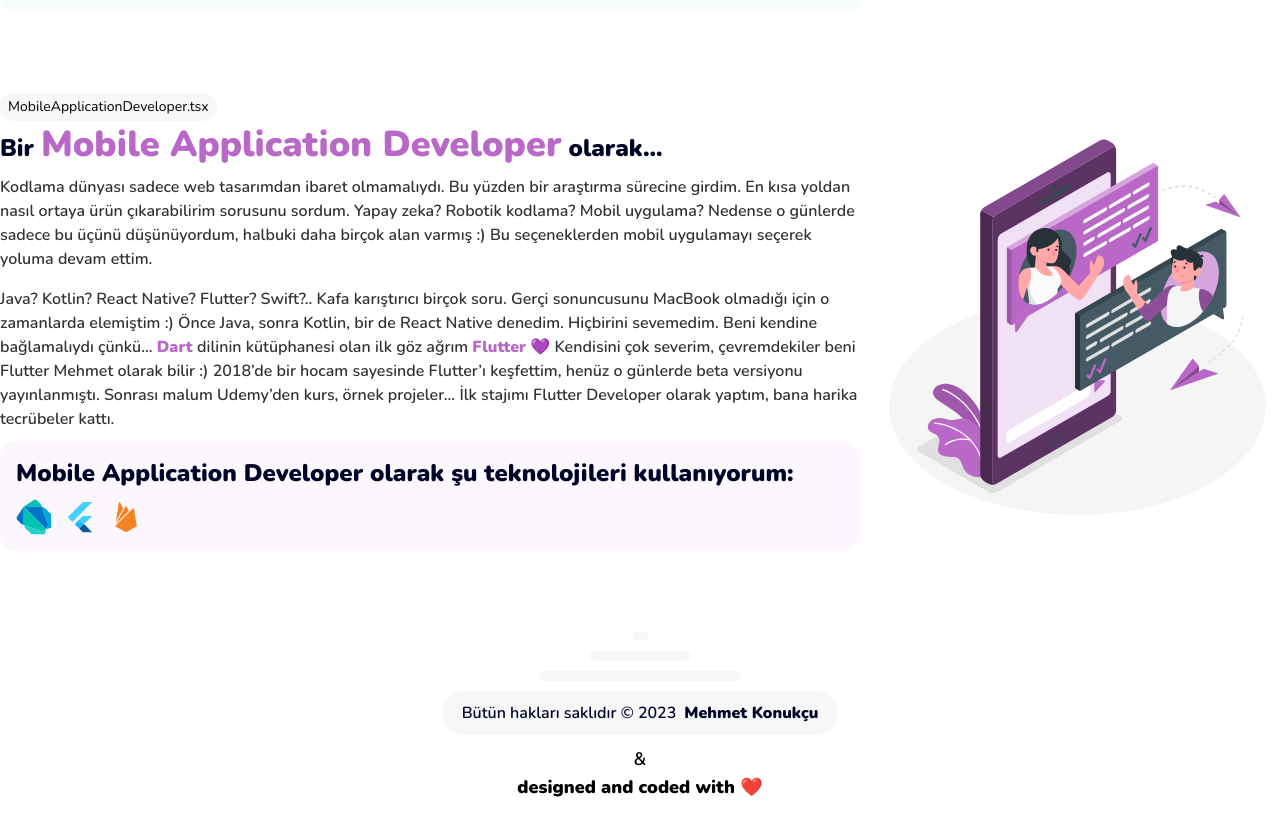
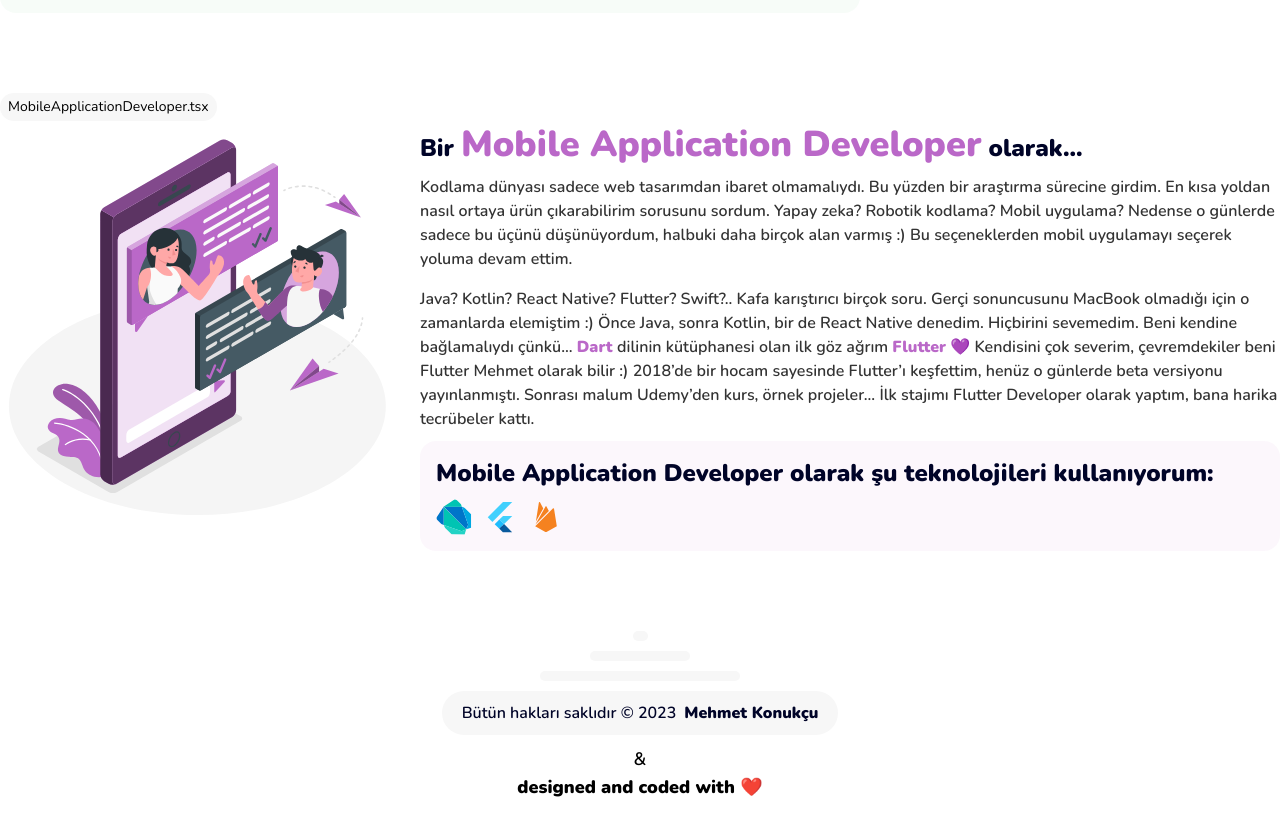
Before and after one commit to mehmetext/konukcudev-next, a Next.js app: page / in a window 1280 px wide. Shown: the part 2260-3095 px from the top of the page. Built offline with nearby package versions, Linux system fonts and the light colour scheme.

Commit message:
AsDeveloperItem flex-row hatası çözüldü

```diff
--- a/src/components/molecules/AsDeveloper/AsDeveloperItem.tsx
+++ b/src/components/molecules/AsDeveloper/AsDeveloperItem.tsx
@@ -30,8 +30,8 @@
 		<Container>
 			<ComponentNameContainer name={componentName}>
 				<div
-					className={`flex flex-col-reverse md:flex-row items-center md:items-start gap-5 ${
-						reversed ? "flex-row-reverse" : "flex-row"
+					className={`flex flex-col-reverse items-center md:items-start gap-5 ${
+						reversed ? "md:flex-row-reverse" : "md:flex-row"
 					}`}
 				>
 					<div className="flex-1 flex flex-col gap-2.5">
```
